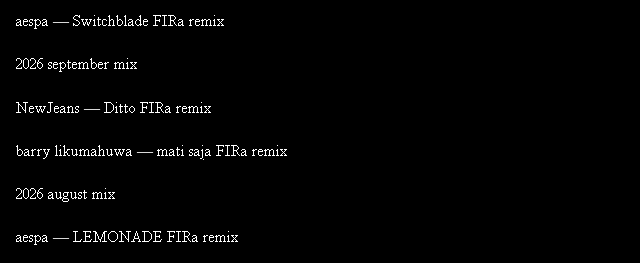
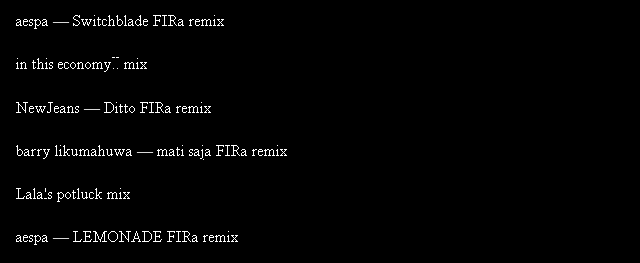
Before and after one commit to firamadmusic/firamadmusic.github.io, a plain HTML site: page index.html in a window 1280 px wide. Shown: the part 258-521 px from the top of the page, 0-640 px from the left. Drawn offline with Linux system fonts and the light colour scheme; a script that the page names is missing.

Commit message:
Update index.html

```diff
--- a/index.html
+++ b/index.html
@@ -75,10 +75,10 @@
 <ul class="works-links">
   <li>    <a href="https://youtu.be/gabUEghyU-U?si=E8l5h9swFRELPNSO" target="_blank" rel="noopener noreferrer"><span class="wiggle">Yves — Hysteric FIRa remix</span></a>  </li>
   <li>    <a href="https://youtu.be/C3VasUhgePY?si=IsyN3PWJ1ZfCgijh" target="_blank" rel="noopener noreferrer"><span class="wiggle">aespa — Switchblade FIRa remix</span></a>  </li>
-  <li>    <a href="https://youtu.be/b34e0C-KJdY?si=TItWPgiJwpjgoA-o" target="_blank" rel="noopener noreferrer"><span class="wiggle">2026 september mix</span></a>  </li>
+  <li>    <a href="https://youtu.be/b34e0C-KJdY?si=TItWPgiJwpjgoA-o" target="_blank" rel="noopener noreferrer"><span class="wiggle">in this economy.. mix</span></a>  </li>
   <li>    <a href="https://youtu.be/ZGDinwIhNqE?si=25xVq7ZG3xc-Y0HP" target="_blank" rel="noopener noreferrer"><span class="wiggle">NewJeans — Ditto FIRa remix</span></a>  </li>
   <li>    <a href="https://youtu.be/ZtOwQNrsJxw?si=IpH5EhF_Q57Khl7U" target="_blank" rel="noopener noreferrer"><span class="wiggle">barry likumahuwa — mati saja FIRa remix</span></a>  </li>
-  <li>    <a href="https://youtu.be/3W2pReyeUhQ?si=7RiAR-fJL5tlMorh" target="_blank" rel="noopener noreferrer"><span class="wiggle">2026 august mix</span></a>  </li>
+  <li>    <a href="https://youtu.be/3W2pReyeUhQ?si=7RiAR-fJL5tlMorh" target="_blank" rel="noopener noreferrer"><span class="wiggle">Lala's potluck mix</span></a>  </li>
   <li>    <a href="https://youtu.be/MUZeuZ4LDZ4?si=d4R3lIBADL41PPLD" target="_blank" rel="noopener noreferrer"><span class="wiggle">aespa — LEMONADE FIRa remix</span></a>  </li>
 </ul>
 
```
